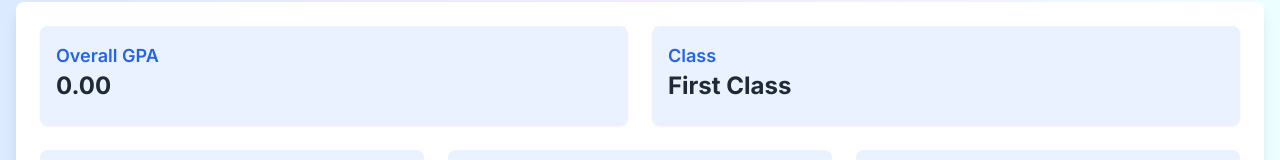
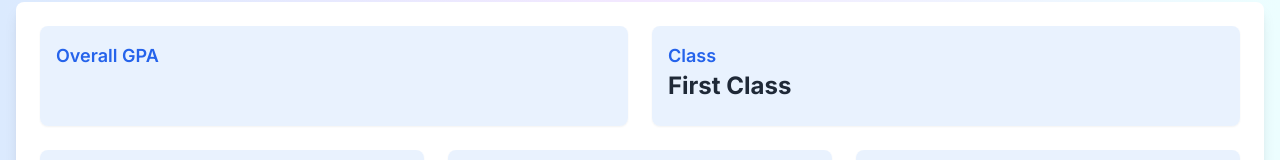
Before and after one commit to IshanHansaka/fit-gpa-calculator, a Next.js app: page / in a window 1280 px wide. Shown: the part 250-410 px from the top of the page. Built offline with nearby package versions, Linux system fonts and the light colour scheme.

Commit message:
feat: add functionality to calculate overall gpa

```diff
--- a/app/page.tsx
+++ b/app/page.tsx
@@ -76,10 +76,12 @@ export default function Home() {
 
     const semesterGPA = totalGPACredits > 0 ? (totalGradePoints / totalGPACredits).toFixed(2): '0.00';
 
-    return { totalGPACredits, totalNGPACredits, semesterGPA };
+    return { totalGPACredits, totalNGPACredits, semesterGPA, totalGradePoints };
   };
 
-  const { totalGPACredits, totalNGPACredits, semesterGPA } = calculateCreditsAndGPA();
+  const { totalGPACredits, totalNGPACredits, totalGradePoints } = calculateCreditsAndGPA();
+
+  const overallGPA = totalGPACredits > 0 ? (totalGradePoints / totalGPACredits).toFixed(2): '0.00';
 
   return (
     <>
@@ -87,7 +89,7 @@ export default function Home() {
       <Class
         totalGPACredits={totalGPACredits}
         totalNGPACredits={totalNGPACredits}
-        semesterGPA={semesterGPA}
+        overallGPA={overallGPA}
       />
       <Semester semesters={semesters} setSemesters={setSemesters} />
       <Table />
```
